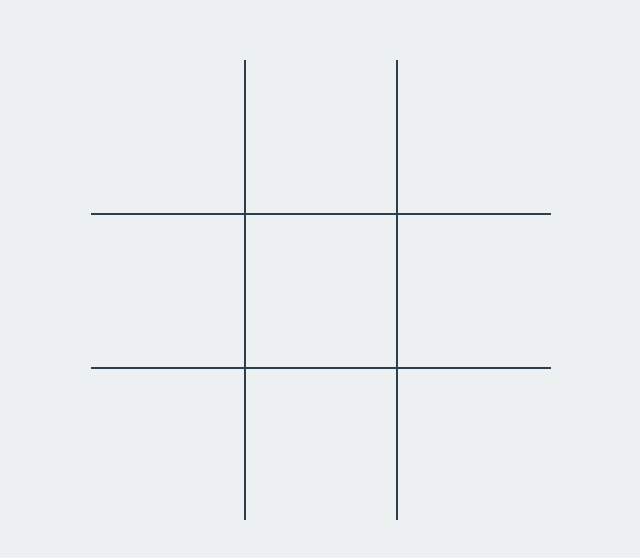
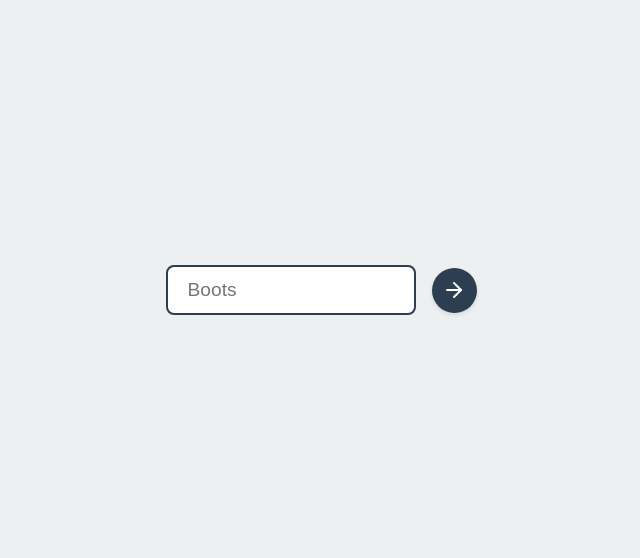
Before and after one commit to lowresboots/odin-ttt, a plain HTML site: page index.html in a window 1280 px wide. Shown: the part 110-668 px from the top of the page, without its empty margins (319-959 px from the left). Drawn offline with Linux system fonts and the light colour scheme.

Commit message:
Name entry screen

```diff
--- a/index.html
+++ b/index.html
@@ -8,6 +8,21 @@
 </head>
 <body>
     <div class="game-container">
+        <div class="name-entry-screen">
+            <div class="name-entry-container">
+                <input type="text"
+                       id="nameInput"
+                       placeholder="Boots"
+                       maxlength="15"
+                       required>
+                <button class="proceed-button">
+                    <svg xmlns="http://www.w3.org/2000/svg" width="24" height="24" viewBox="0 0 24 24" fill="none" stroke="currentColor" stroke-width="2" stroke-linecap="round" stroke-linejoin="round">
+                        <line x1="5" y1="12" x2="19" y2="12"></line>
+                        <polyline points="12 5 19 12 12 19"></polyline>
+                    </svg>
+                </button>
+            </div>
+        </div>
         <div class="board">
             <div class="grid-lines">
                 <div class="horizontal"></div>
--- a/script.js
+++ b/script.js
@@ -0,0 +1,21 @@
+document.addEventListener('DOMContentLoaded', () => {
+    const nameScreen = document.querySelector('.name-entry-screen');
+    const nameInput = document.getElementById('nameInput');
+    const proceedButton = document.querySelector('.proceed-button');
+
+    function proceedToGame() {
+        let playerName = nameInput.value.trim();
+        if (!playerName) playerName = 'Boots';
+
+        nameScreen.style.opacity = '0';
+        nameScreen.style.pointerEvents = 'none';
+    }
+
+    proceedButton.addEventListener('click', proceedToGame);
+
+    nameInput.addEventListener('keypress', (e) => {
+        if (e.key === 'Enter') {
+            proceedToGame();
+        }
+    });
+});
--- a/styles.css
+++ b/styles.css
@@ -86,3 +86,69 @@ body {
     justify-content: center;
     align-items: center;
 }
+
+.name-entry-screen {
+    position: absolute;
+    top: 0;
+    left: 0;
+    width: 100%;
+    height: 100%;
+    display: flex;
+    justify-content: center;
+    align-items: center;
+    background-color: var(--background);
+    z-index: 15;
+    transition: opacity 0.5s ease-in-out;
+}
+
+.name-entry-container {
+    display: flex;
+    gap: 1rem;
+    align-items: center;
+}
+
+#nameInput {
+    padding: 12px 20px;
+    font-size: 1.2rem;
+    border: 2px solid var(--grid-color);
+    border-radius: 8px;
+    outline: none;
+    width: 250px;
+    transition: border-color 0.3s ease;
+}
+
+.proceed-button {
+    background-color: var(--grid-color);
+    border: none;
+    width: 45px;
+    height: 45px;
+    border-radius: 50%;
+    cursor: pointer;
+    display: flex;
+    justify-content: center;
+    align-items: center;
+    transition: transform 0.2s ease, box-shadow 0.2s ease;
+    box-shadow: 0 2px 4px rgba(0, 0, 0, 0.1);
+}
+
+.proceed-button:hover {
+    background-color: #3d5266;
+    transform: translateX(3px);
+    box-shadow: 0 4px 6px rgba(0, 0, 0, 0.15);
+}
+
+.proceed-button svg {
+    color: white;
+    width: 24px;
+    height: 24px;
+}
+
+@media (max-width: 500px) {
+    .name-entry-container {
+        flex-direction: column;
+    }
+
+    #nameInput {
+        width: 200px;
+    }
+}
```
